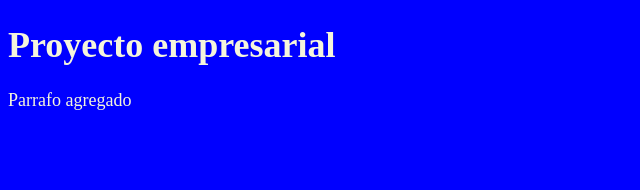
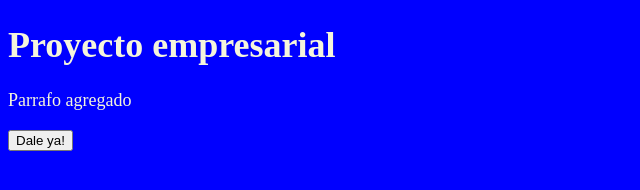
Before and after one commit to Leonardo912599/CursoGit, a plain HTML site: page index.html in a window 1280 px wide. Shown: the whole page, without its empty margins (0-640 px from the left). Drawn offline with Linux system fonts and the light colour scheme.

Commit message:
Saludo javascript agregado

```diff
--- a/JavaScript/script.js
+++ b/JavaScript/script.js
@@ -0,0 +1,3 @@
+function saludo(){
+    alert("Hola alumnos");
+}
--- a/index.html
+++ b/index.html
@@ -5,9 +5,11 @@
     <meta name="viewport" content="width=device-width, initial-scale=1.0">
     <title>Document</title>
     <link rel="stylesheet" href="CSS/estilos.css">
+    <script src="JavaScript/script.js"></script>
 </head>
 <body>
     <h1>Proyecto empresarial</h1>
     <p>Parrafo agregado</p>
+    <input type="button" onclick="saludo()" value="Dale ya!">
 </body>
 </html>
```
